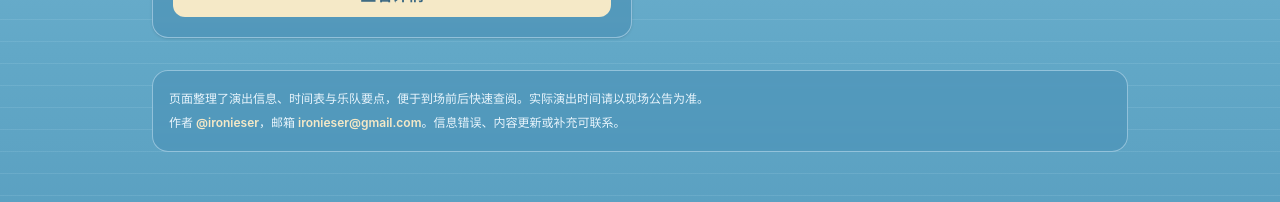
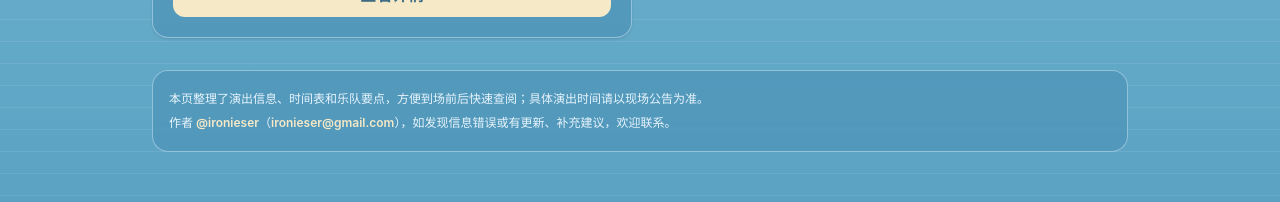
Before and after one commit to Ironieser/festival_homepage, a React (Vite) app: page / in a window 1280 px wide. Shown: the part 333-535 px from the top of the page. Built offline with nearby package versions, Linux system fonts and the light colour scheme.

Commit message:
Refine footer copy for clarity and contact guidance.
This updates both homepage and CAN2026 footers to read more naturally while keeping correction and update contact details explicit.

Made-with: Cursor

```diff
--- a/src/App.tsx
+++ b/src/App.tsx
@@ -528,11 +528,11 @@ function Can2026Page() {
       ) : null}
 
       <footer className="mt-8 rounded-2xl border border-sky-100/45 bg-[#4b92b6]/62 p-4 text-xs leading-6 text-sky-50/95 backdrop-blur-[2px]">
-        页面整理了演出信息、时间表与乐队要点，便于到场前后快速查阅。实际演出时间请以现场公告为准。
+        本页整理了演出信息、时间表和乐队要点，方便到场前后快速查阅；具体演出时间请以现场公告为准。
         <br />
         作者
-        <span className="font-semibold text-[#f5e9c7]"> @ironieser</span>，邮箱
-        <span className="font-semibold text-[#f5e9c7]"> ironieser@gmail.com</span>。信息错误、内容更新或补充可联系。
+        <span className="font-semibold text-[#f5e9c7]"> @ironieser</span>（
+        <span className="font-semibold text-[#f5e9c7]">ironieser@gmail.com</span>），如发现信息错误或有更新、补充建议，欢迎联系。
       </footer>
     </main>
   )
@@ -566,11 +566,11 @@ function HomePage() {
       </section>
 
       <footer className="mt-8 rounded-2xl border border-sky-100/45 bg-[#4b92b6]/62 p-4 text-xs leading-6 text-sky-50/95 backdrop-blur-[2px]">
-        页面整理了演出信息、时间表与乐队要点，便于到场前后快速查阅。实际演出时间请以现场公告为准。
+        本页整理了演出信息、时间表和乐队要点，方便到场前后快速查阅；具体演出时间请以现场公告为准。
         <br />
         作者
-        <span className="font-semibold text-[#f5e9c7]"> @ironieser</span>，邮箱
-        <span className="font-semibold text-[#f5e9c7]"> ironieser@gmail.com</span>。信息错误、内容更新或补充可联系。
+        <span className="font-semibold text-[#f5e9c7]"> @ironieser</span>（
+        <span className="font-semibold text-[#f5e9c7]">ironieser@gmail.com</span>），如发现信息错误或有更新、补充建议，欢迎联系。
       </footer>
     </main>
   )
```
